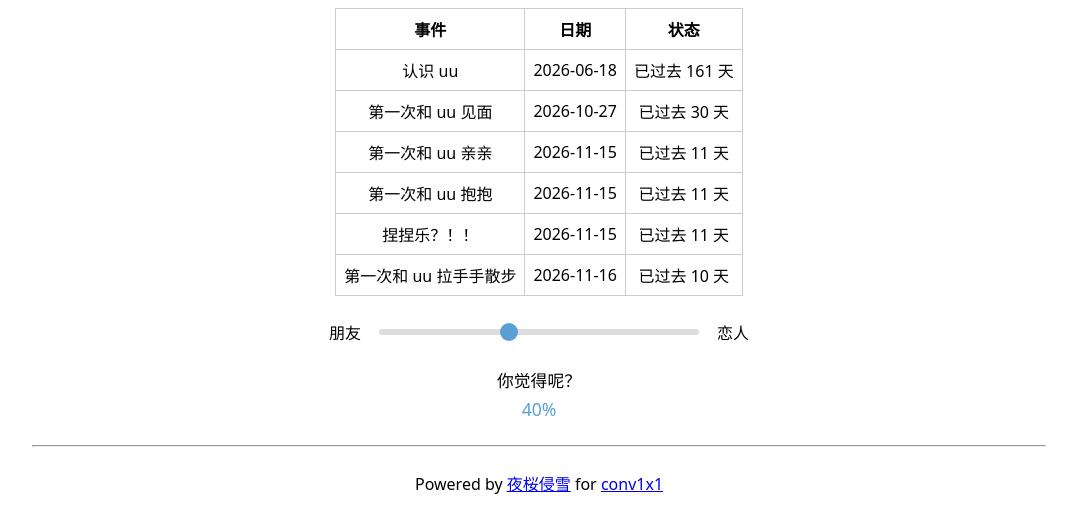
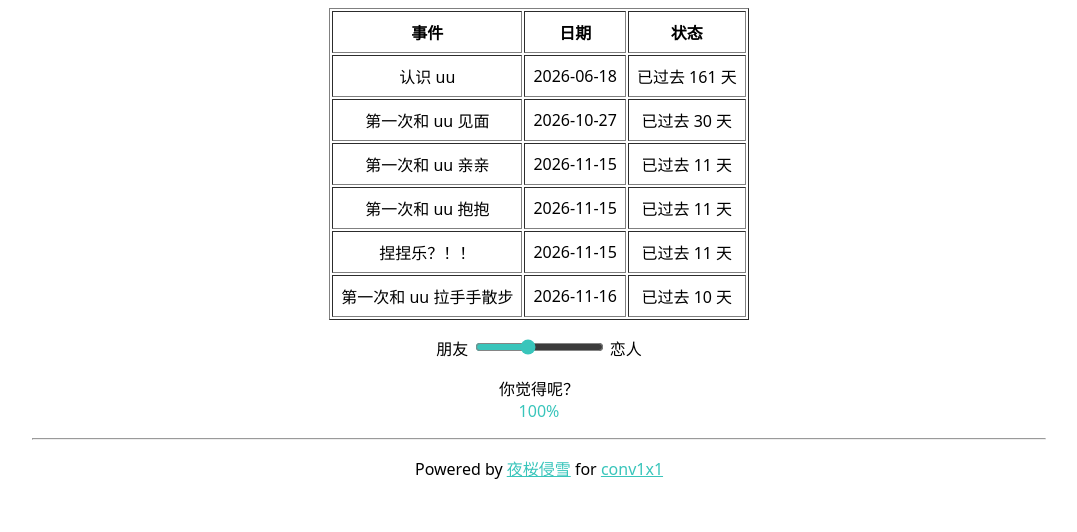
Before and after one commit to XFJ-YYQF/love-uu-forever, a plain HTML site: page index.html in a window 1280 px wide. Shown: the whole page, without its empty margins (101-1178 px from the left). Drawn offline with Linux system fonts and the light colour scheme.

Commit message:
更新 index.html

```diff
--- a/index.html
+++ b/index.html
@@ -2,131 +2,35 @@
 <html lang="zh-CN">
 <head>
 <meta charset="UTF-8">
-  <meta name="viewport" content="width=device-width, initial-scale=1">
+<meta name="viewport" content="width=device-width,initial-scale=1">
 <title>永远爱 uu ！</title>
 <link rel="icon" href="data:,">
-  <style>
-    body { text-align: center; font-family: system-ui, -apple-system, sans-serif; }
-    table { margin: 0 auto; border-collapse: collapse; }
-    th, td { border: 1px solid #ccc; padding: 8px; }
-    td:nth-child(2) { text-align: center; }
-    hr { width: 80%; margin: 1.5rem auto; }
-    .slider-container {
-      display: flex;
-      align-items: center;
-      justify-content: center;
-      gap: 1rem;
-      width: 80%;
-      max-width: 420px;
-      margin: 1.5rem auto;
-    }
-    .slider-container span {
-      white-space: nowrap;
-      font-weight: 500;
-    }
-    input[type="range"] {
-      flex: 1;
-      height: 6px;
-      border-radius: 3px;
-      background: #ddd;
-      outline: none;
-      -webkit-appearance: none;
-      appearance: none;
-    }
-    input[type="range"]::-webkit-slider-thumb {
-      -webkit-appearance: none;
-      appearance: none;
-      width: 18px;
-      height: 18px;
-      border-radius: 50%;
-      background: #5a9fd4;
-      cursor: pointer;
-    }
-    input[type="range"]::-moz-range-thumb {
-      width: 18px;
-      height: 18px;
-      border-radius: 50%;
-      background: #5a9fd4;
-      cursor: pointer;
-      border: none;
-    }
-    .question {
-      margin: 0.5rem 0 0.3rem;
-      font-size: 1.05rem;
-    }
-    .percentage {
-      margin: 0 0 1.5rem;
-      font-size: 1.1rem;
-      font-weight: 500;
-      color: #5a9fd4;
-    }
-    footer a {
-      color: #0066cc;
-      text-decoration: none;
-    }
-    footer a:hover {
-      text-decoration: underline;
-    }
-  </style>
+<style>body{text-align:center;font-family:system-ui}table{margin:auto}td:nth-child(2){text-align:center}input{accent-color:#39c5bb}output,a{color:#39c5bb}</style>
 </head>
 <body>
-  <main>
-    <table>
-      <thead>
-        <tr><th>事件</th><th>日期</th><th>状态</th></tr>
-      </thead>
+<table border="1" cellpadding="8">
+<thead><tr><th>事件<th>日期<th>状态
 <tbody>
-        <tr><td>认识 uu</td><td>2026-06-18</td><td></td></tr>
-        <tr><td>第一次和 uu 见面</td><td>2026-10-27</td><td></td></tr>
-        <tr><td>第一次和 uu 亲亲</td><td>2026-11-15</td><td></td></tr>
-        <tr><td>第一次和 uu 抱抱</td><td>2026-11-15</td><td></td></tr>
-        <tr><td>捏捏乐？！！</td><td>2026-11-15</td><td></td></tr>
-        <tr><td>第一次和 uu 拉手手散步</td><td>2026-11-16</td><td></td></tr>
-      </tbody>
+<tr><td>认识 uu<td>2026-06-18<td>
+<tr><td>第一次和 uu 见面<td>2026-10-27<td>
+<tr><td>第一次和 uu 亲亲<td>2026-11-15<td>
+<tr><td>第一次和 uu 抱抱<td>2026-11-15<td>
+<tr><td>捏捏乐？！！<td>2026-11-15<td>
+<tr><td>第一次和 uu 拉手手散步<td>2026-11-16<td>
 </table>
 
-    <div class="slider-container">
-      <span>朋友</span>
-      <input type="range" id="relationSlider" min="0" max="100" value="40" aria-label="关系进展">
-      <span>恋人</span>
-    </div>
-    <p class="question">你觉得呢？</p>
-    <p class="percentage" id="percentageDisplay">40%</p>
+<p>朋友 <input type="range" id="s" value="40" oninput="o.value=s.value+'%'"> 恋人</p>
+<p>你觉得呢？<br><output id="o">100%</output></p>
 
-    <hr>
-    <p>
-      Powered by
-      <a href="https://sakurasnow.cn" target="_blank" rel="noopener noreferrer">夜桜侵雪</a>
-      for
-      <a href="https://x.com/conv1x1" target="_blank" rel="noopener noreferrer">conv1x1</a>
-    </p>
-  </main>
+<hr width="80%">
+<p>Powered by <a href="https://sakurasnow.cn" target="_blank" rel="noopener">夜桜侵雪</a> for <a href="https://x.com/conv1x1" target="_blank" rel="noopener">conv1x1</a></p>
 
 <script>
-    (() => {
-      const DAY = 864e5;
-      const now = new Date();
-      const today = Date.UTC(now.getFullYear(), now.getMonth(), now.getDate()) / DAY;
-
-      document.querySelectorAll("tbody tr").forEach((row) => {
-        const [, dateCell, statusCell] = row.cells;
-        const diff = Math.round(Date.parse(dateCell.textContent.trim()) / DAY - today);
-
-        statusCell.textContent =
-          diff > 0 ? `还有 ${diff} 天` :
-          diff < 0 ? `已过去 ${-diff} 天` :
-          "就是今天！";
-      });
-
-      // 滑块
-      const slider = document.getElementById("relationSlider");
-      const percentageDisplay = document.getElementById("percentageDisplay");
-      const updatePercentage = () => {
-        percentageDisplay.textContent = slider.value + "%";
-      };
-      slider.addEventListener("input", updatePercentage);
-      updatePercentage();
-    })();
+const n=new Date(),t=Date.UTC(n.getFullYear(),n.getMonth(),n.getDate());
+for(const r of document.querySelectorAll("tbody tr")){
+  const d=Math.round((Date.parse(r.cells[1].textContent)-t)/864e5);
+  r.cells[2].textContent=d>0?`还有 ${d} 天`:d<0?`已过去 ${-d} 天`:"就是今天！";
+}
 </script>
 </body>
 </html>
```
Lines whose indentation alone changed are shown as unchanged.
